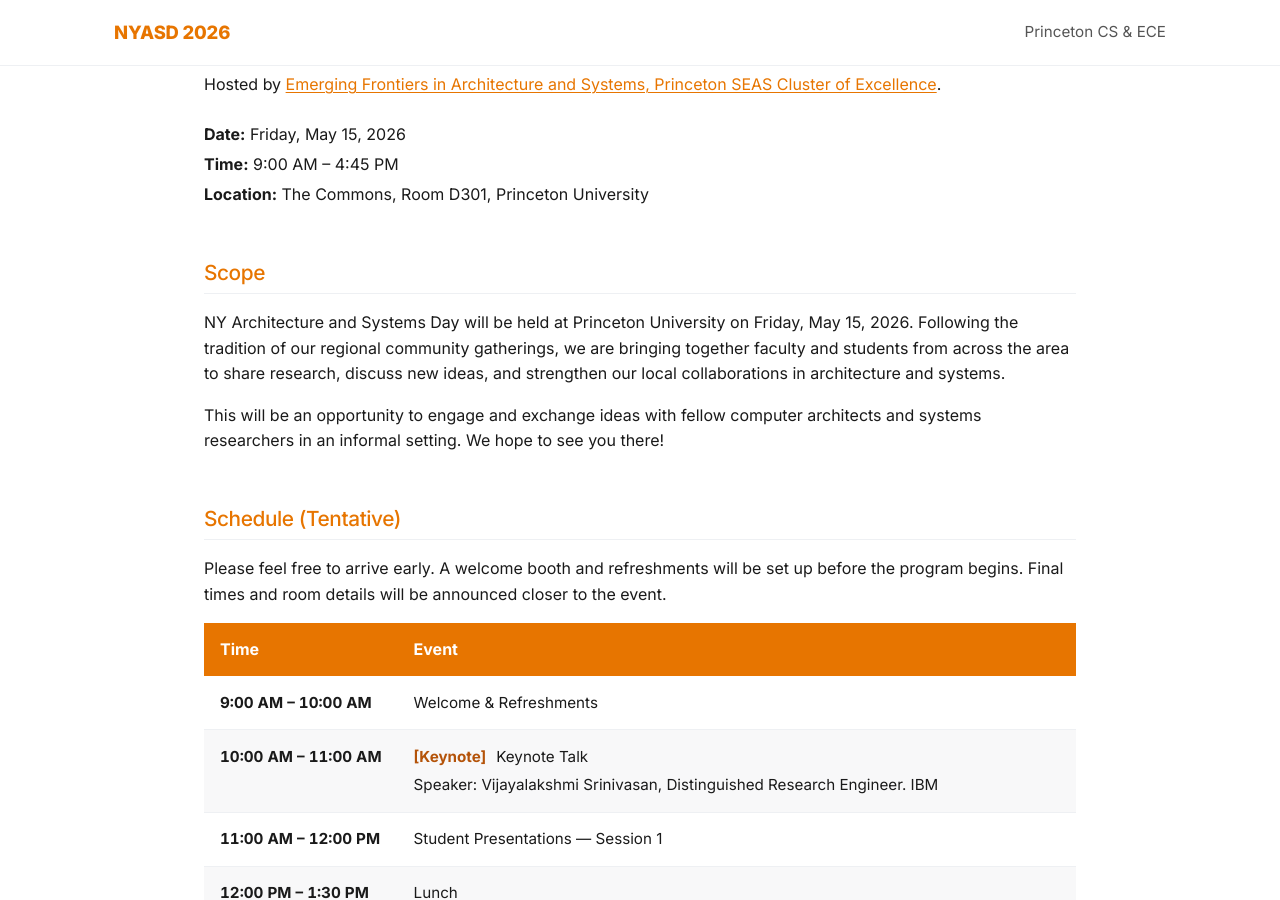
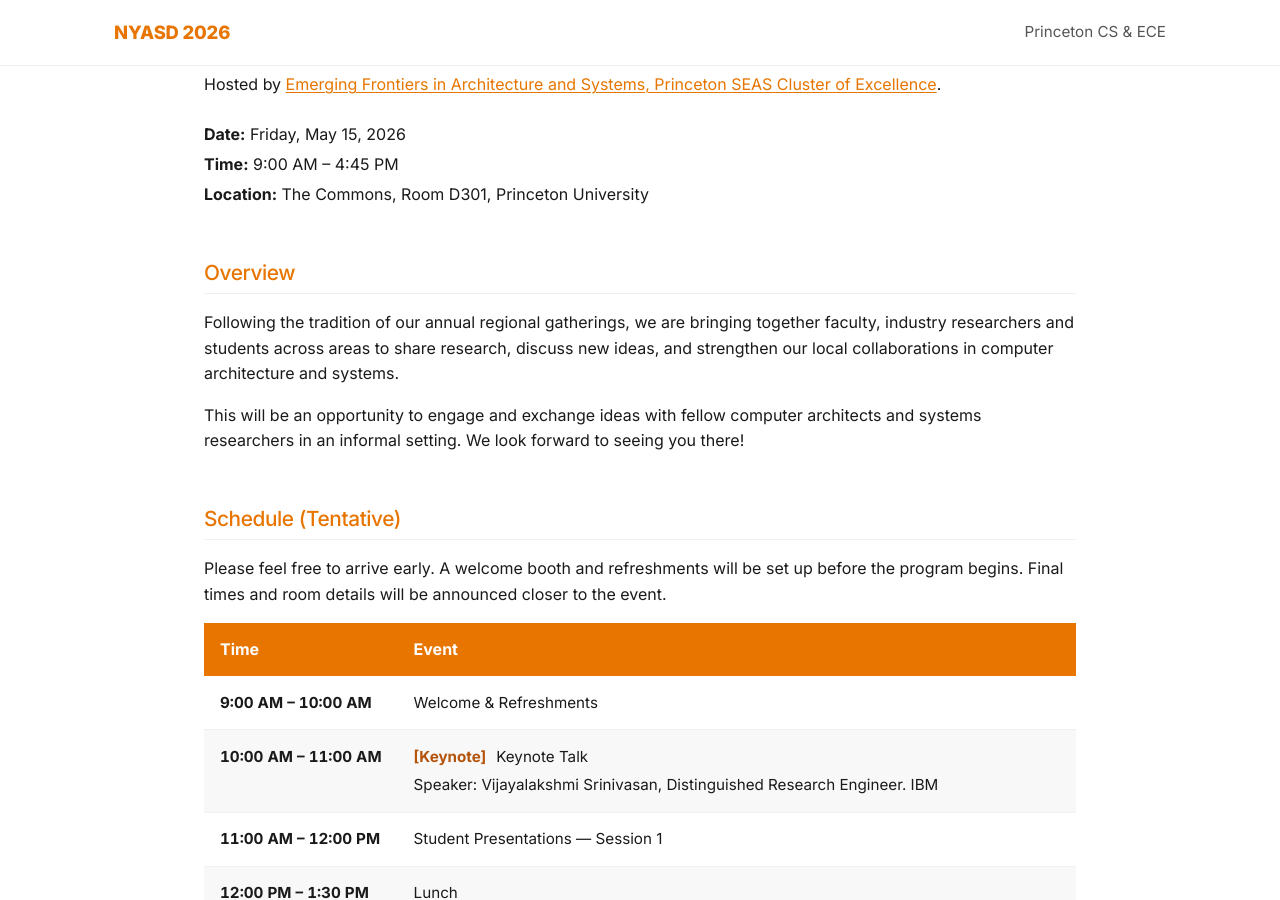
Before and after one commit to princetoncomputerarch/princetoncomputerarch.github.io, a Jekyll site: the page built from index.html, in a window 1280 px wide and 900 px high, scrolled down 466 px. Built offline with Jekyll 4.4.1, drawn with Linux system fonts in a browser that asks for light colours.

Commit message:
Update intro.yml

```diff
--- a/_data/intro.yml
+++ b/_data/intro.yml
@@ -6,20 +6,18 @@
 # no thematic call-for-topics.
 # =============================================================================
 
-heading: "Scope"
+heading: "Overview"
 
 paragraphs:
   - >
-    NY Architecture and Systems Day will be held at Princeton University
-    on Friday, May 15, 2026. Following the tradition of our regional
-    community gatherings, we are bringing together faculty and students
-    from across the area to share research, discuss new ideas, and
-    strengthen our local collaborations in architecture and systems.
+    Following the tradition of our annual regional gatherings, we are bringing together faculty,
+    industry researchers and students across areas to share research, discuss new ideas, and
+    strengthen our local collaborations in computer architecture and systems.
 
   - >
     This will be an opportunity to engage and exchange ideas with fellow
     computer architects and systems researchers in an informal setting.
-    We hope to see you there!
+    We look forward to seeing you there!
 
 # Optional bulleted topic list. For a community gathering with no formal
 # topic call, leave this empty.
```
